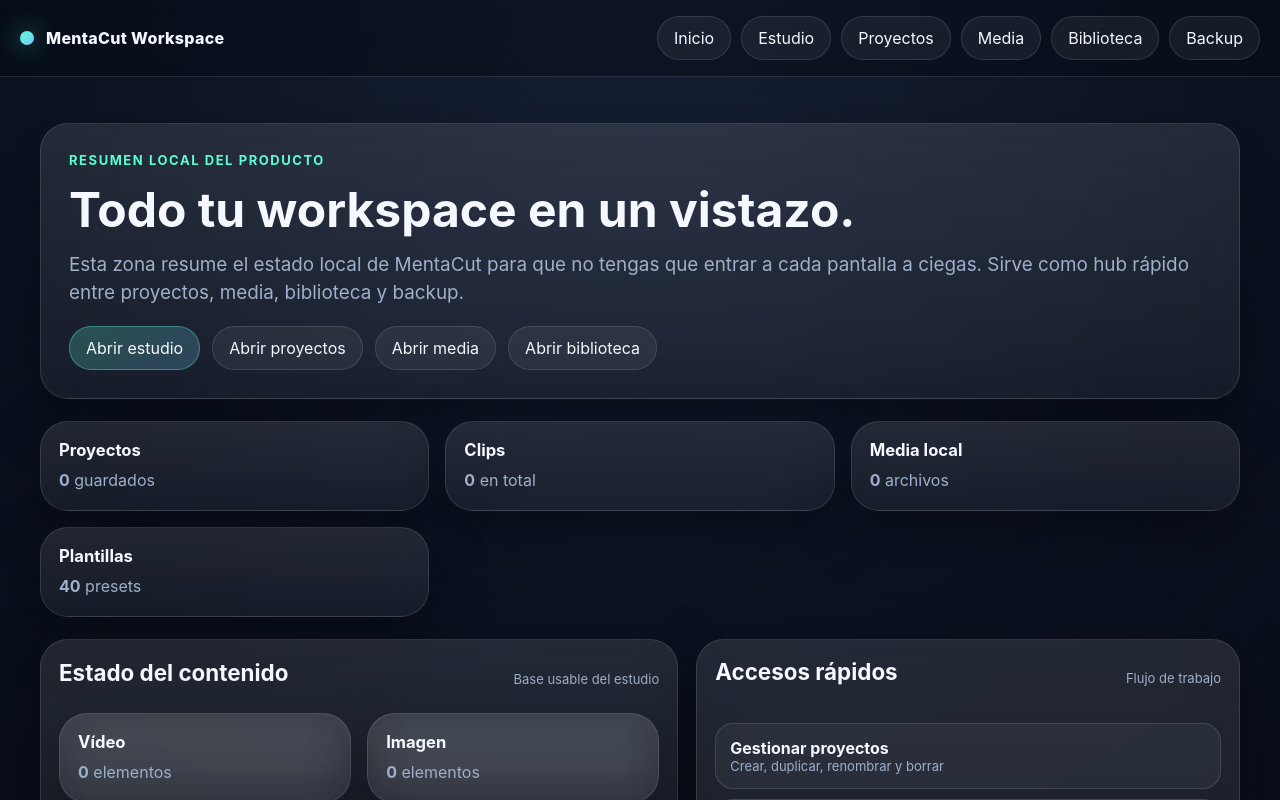
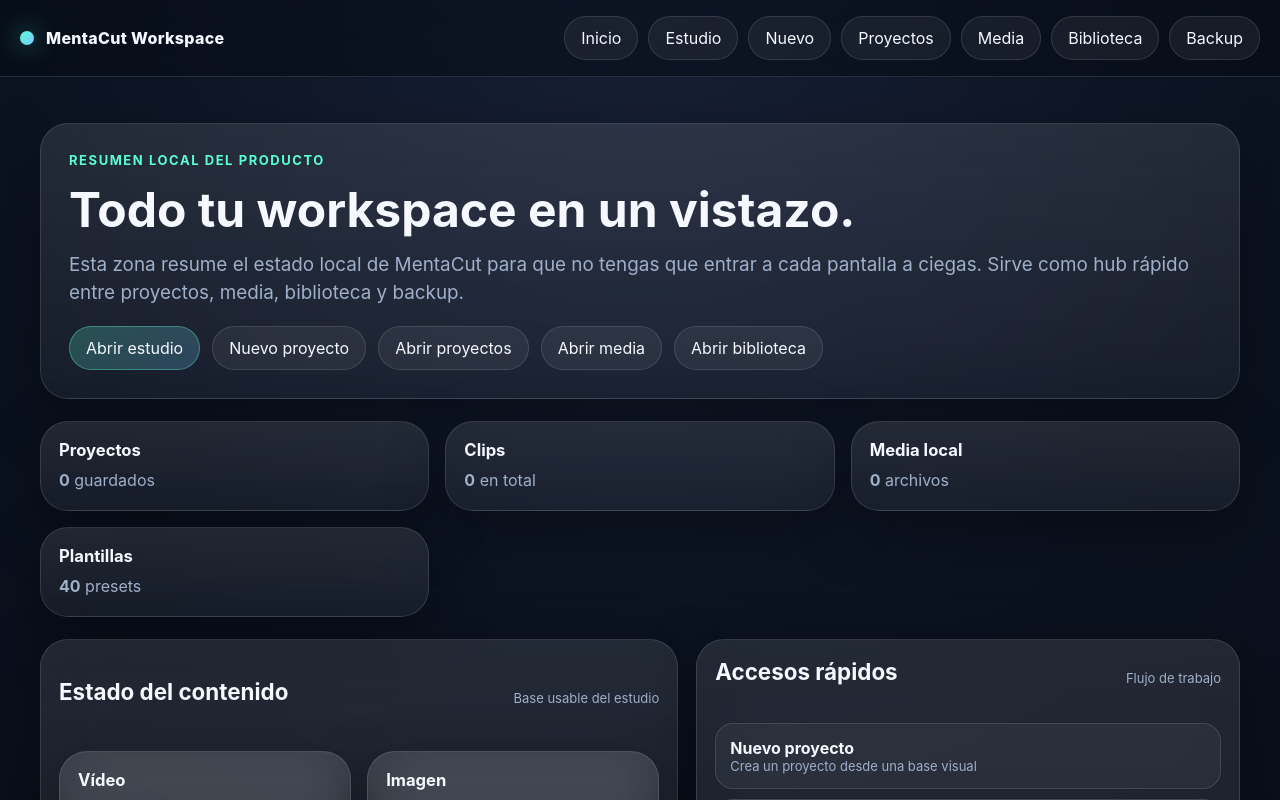
Before and after one commit to alain7224/MentaCut, a Next.js app: page /studio/workspace in a window 1280 px wide. Shown: the top 800 px of the page. Built offline with nearby package versions, Linux system fonts and the light colour scheme.

Commit message:
feat: add new project wizard access to workspace

```diff
--- a/app/studio/workspace/page.tsx
+++ b/app/studio/workspace/page.tsx
@@ -49,6 +49,7 @@
         <nav className="nav">
           <Link href="/" className="nav-link">Inicio</Link>
           <Link href="/studio" className="nav-link">Estudio</Link>
+          <Link href="/studio/new" className="nav-link">Nuevo</Link>
           <Link href="/studio/projects" className="nav-link">Proyectos</Link>
           <Link href="/studio/media" className="nav-link">Media</Link>
           <Link href="/studio/library" className="nav-link">Biblioteca</Link>
@@ -67,6 +68,7 @@
             </p>
             <div className="action-row">
               <Link href="/studio" className="btn btn-primary">Abrir estudio</Link>
+              <Link href="/studio/new" className="btn">Nuevo proyecto</Link>
               <Link href="/studio/projects" className="btn">Abrir proyectos</Link>
               <Link href="/studio/media" className="btn">Abrir media</Link>
               <Link href="/studio/library" className="btn">Abrir biblioteca</Link>
@@ -106,6 +108,7 @@
                 <div className="timeline-label">Flujo de trabajo</div>
               </div>
               <div className="project-list">
+                <Link href="/studio/new" className="project-item"><strong>Nuevo proyecto</strong><div className="timeline-label">Crea un proyecto desde una base visual</div></Link>
                 <Link href="/studio/projects" className="project-item"><strong>Gestionar proyectos</strong><div className="timeline-label">Crear, duplicar, renombrar y borrar</div></Link>
                 <Link href="/studio/media" className="project-item"><strong>Gestionar media</strong><div className="timeline-label">Subir, filtrar, previsualizar y borrar</div></Link>
                 <Link href="/studio/library" className="project-item"><strong>Explorar biblioteca</strong><div className="timeline-label">Plantillas, textos, stickers y overlays</div></Link>
```
